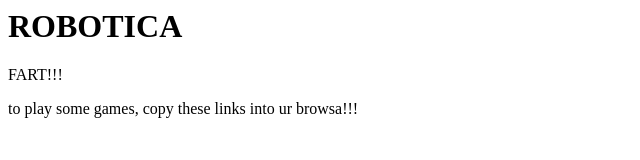
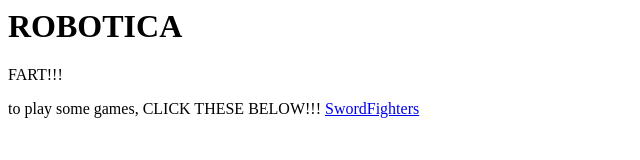
Before and after one commit to AVRDevlepor/RoboticaSite, a plain HTML site: page index.html in a window 1280 px wide. Shown: the whole page, without its empty margins (0-640 px from the left). Drawn offline with Linux system fonts and the light colour scheme.

Commit message:
Update index.html

```diff
--- a/index.html
+++ b/index.html
@@ -10,7 +10,8 @@
 
 <p>FART!!!</p>
 
-  to play some games, copy these links into ur browsa!!!
+  to play some games, CLICK THESE BELOW!!!
+   <a href="https://robotica.games/dontcallmeneedy/index.html/">SwordFighters</a>
 
 
 
```
